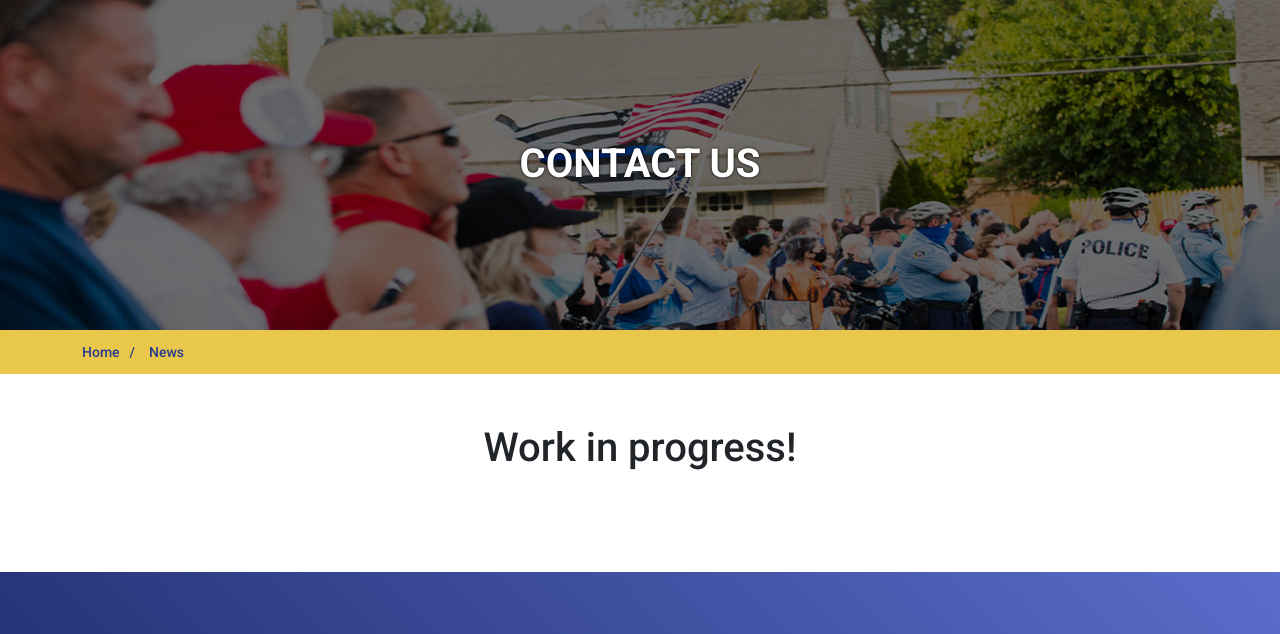
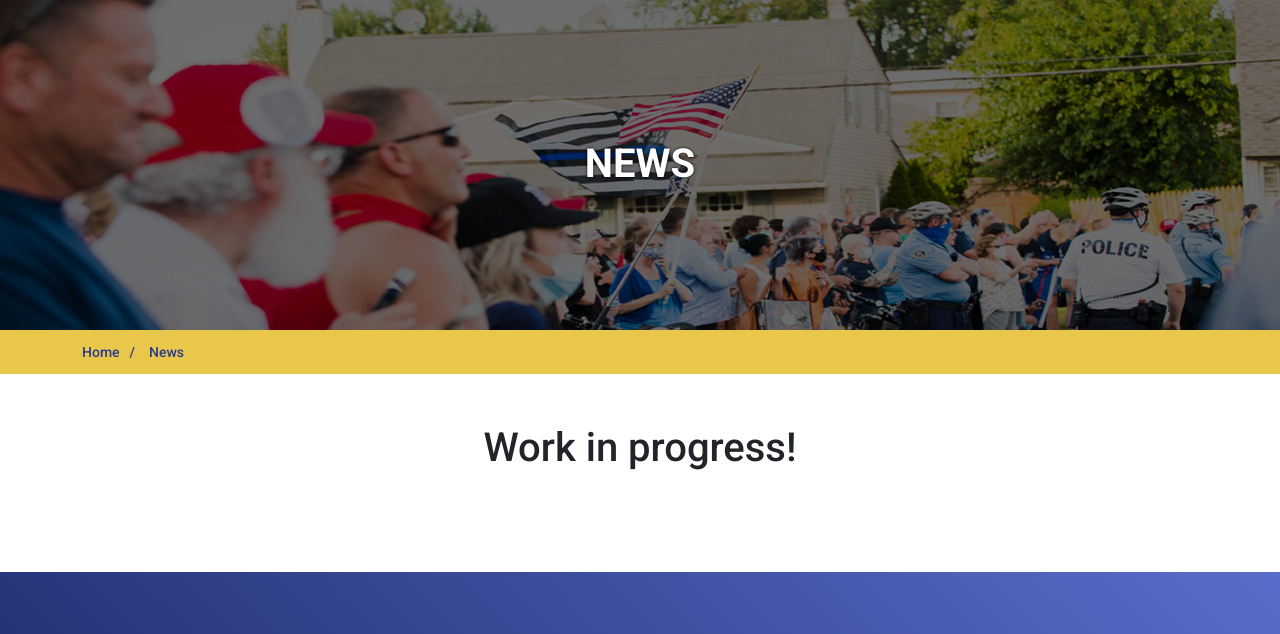
Before and after one commit to Ankush-rana-work/fop5, a plain HTML site: page news.html in a window 1280 px wide. Shown: the part 166-800 px from the top of the page. Drawn offline with Linux system fonts and the light colour scheme.

Commit message:
changes feedback

```diff
--- a/news.html
+++ b/news.html
@@ -61,7 +61,7 @@
             <img src="./assets/images/banner4.jpg">
         </div>
         <div class="container">
-            <h1>Contact Us</h1>
+            <h1>News</h1>
         </div>
     </section>
 
```
